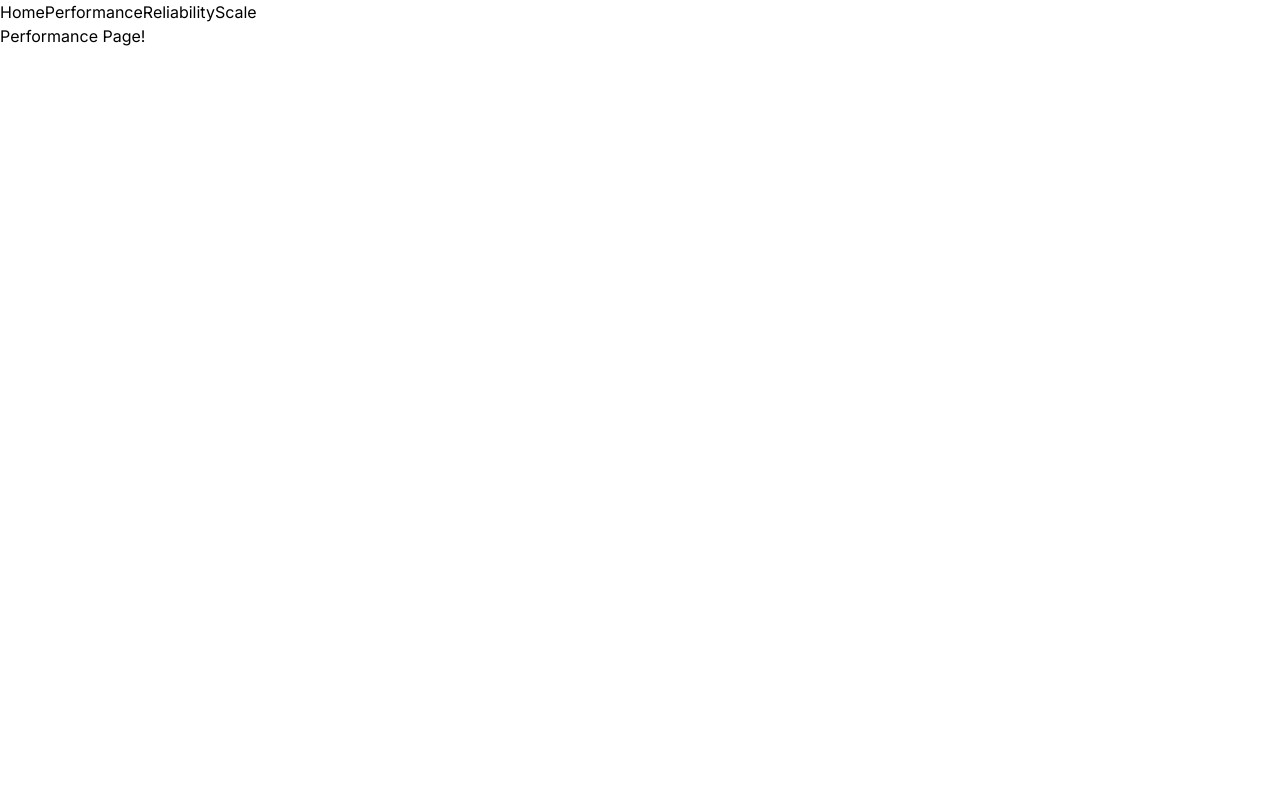
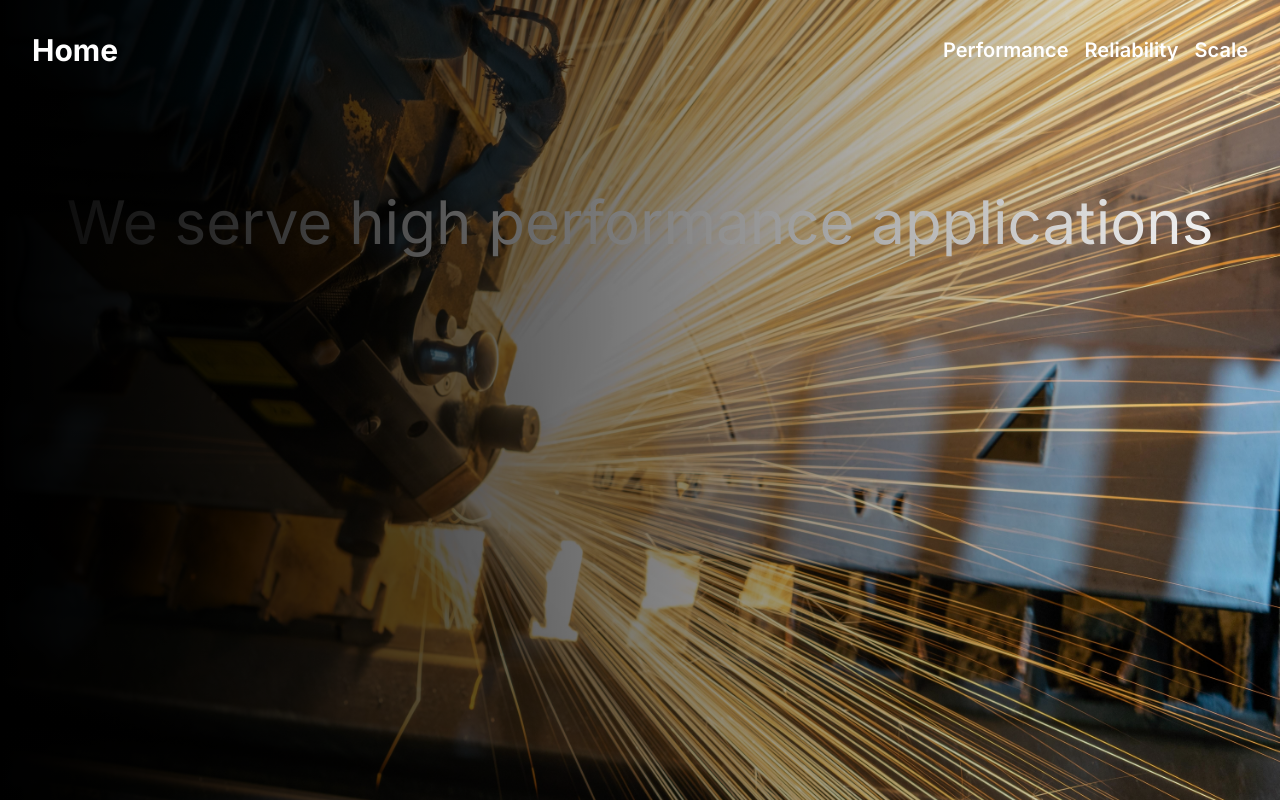
Before and after one commit to FahimWayez/Learning-Next, a Next.js app in the folder my-app/: page /performance in a window 1280 px wide. Built offline with nearby package versions, Linux system fonts and the light colour scheme.

Commit message:
Styles added to nav and all the pages

```diff
--- a/my-app/src/app/performance/page.tsx
+++ b/my-app/src/app/performance/page.tsx
@@ -1,3 +1,12 @@
+import performanceImg from "../../../public/performance.jpg";
+import Hero from "@/components/hero";
+
 export default function PerformancePage() {
-  return <div>Performance Page!</div>;
+  return (
+    <Hero
+      imgAlt="Welding"
+      imgData={performanceImg}
+      title="We serve high performance applications"
+    />
+  );
 }
--- a/my-app/src/app/reliability/page.tsx
+++ b/my-app/src/app/reliability/page.tsx
@@ -1,3 +1,12 @@
+import Hero from "@/components/hero";
+import reliabilityImg from "../../../public/reliability.jpg";
+
 export default function ReliabilityPage() {
-  return <div>Reliability Page!</div>;
+  return (
+    <Hero
+      imgData={reliabilityImg}
+      imgAlt="Welding"
+      title="Super high reliability hosting"
+    />
+  );
 }
--- a/my-app/src/app/scale/page.tsx
+++ b/my-app/src/app/scale/page.tsx
@@ -1,3 +1,12 @@
+import Hero from "@/components/hero";
+import scaleImg from "../../../public/scale.jpg";
+
 export default function ScalePage() {
-  return <div>Scale Page!</div>;
+  return (
+    <Hero
+      imgData={scaleImg}
+      imgAlt="Steel Factory"
+      title="Scale your application to infinity"
+    />
+  );
 }
--- a/my-app/src/components/header.tsx
+++ b/my-app/src/components/header.tsx
@@ -2,11 +2,17 @@ import Link from "next/link";
 
 export default function Header() {
   return (
-    <div>
-      <Link href="/">Home</Link>
-      <Link href="/performance">Performance</Link>
-      <Link href="/reliability">Reliability</Link>
-      <Link href="/scale">Scale</Link>
+    <div className="w-full absolute text-white z-10">
+      <nav className="container relative flex flex-wrap items-center justify-between mx-auto p-8">
+        <Link href="/" className="font-bold text-3xl">
+          Home
+        </Link>
+        <div className="space-x-4 text-xl font-semibold">
+          <Link href="/performance">Performance</Link>
+          <Link href="/reliability">Reliability</Link>
+          <Link href="/scale">Scale</Link>
+        </div>
+      </nav>
     </div>
   );
 }
```
